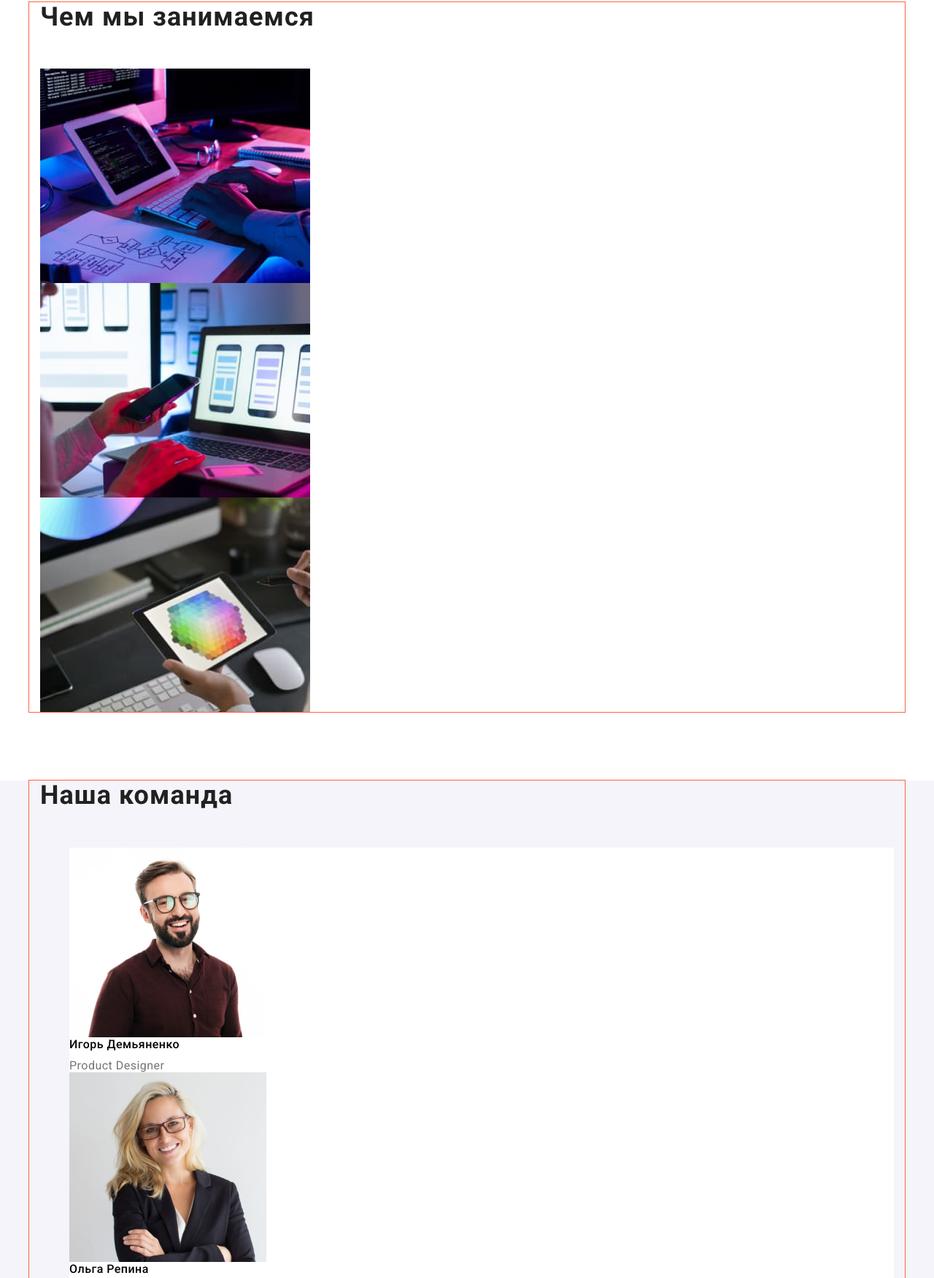
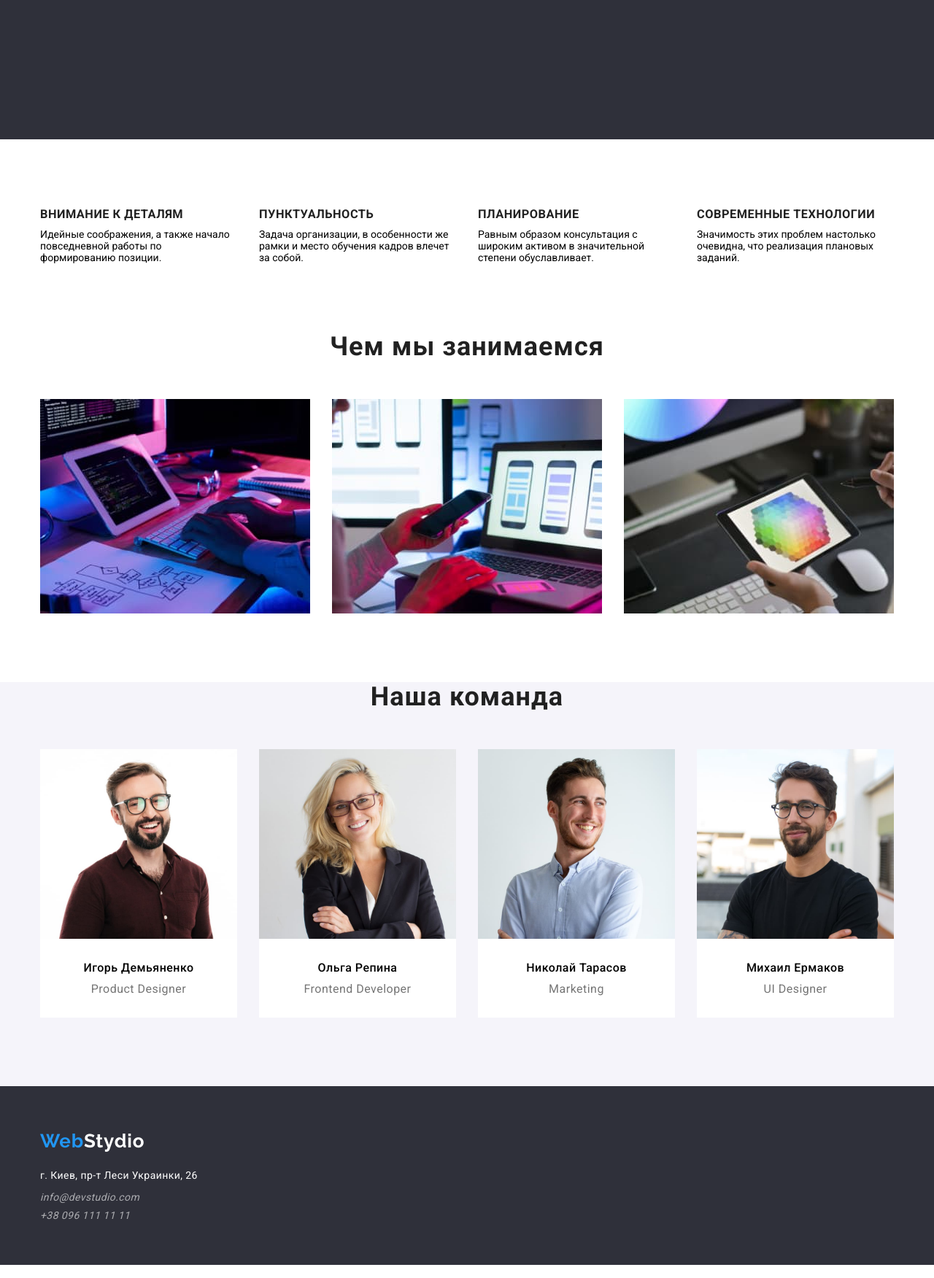
Before and after one commit to IrynaChernysheva/hw-3, a plain HTML site: page index.html in a window 1280 px wide. Shown: the part 490-2242 px from the top of the page at 73% size. Drawn offline with nearby package versions, Linux system fonts and the light colour scheme.

Commit message:
css-flex

```diff
--- a/css/styles.css
+++ b/css/styles.css
@@ -33,21 +33,18 @@ img {
     padding-right: 15px;
     margin-left: auto;
     margin-right: auto;
-
-    outline: 1px solid tomato;
-
 }
 .list {
     margin-top: 0px;
     margin-bottom: 0px;
     padding: 0px;
-
 }
 
 /*верхняя линия*/
 .header-contanier {
     display: flex;
     align-items: center;
+    border-bottom: 1px solid #ECECEC;
 }
 
 .logo-blue {
@@ -77,7 +74,6 @@ img {
     letter-spacing: 0.03em;;
     color:var(--primary-white-color);
     text-decoration: none;
-
 }
 
 .navigtion-list {
@@ -85,7 +81,6 @@ img {
     align-items: center;
     margin-top: 0;
     margin-bottom: 0;
-
 }
 .navigtion-item {
     display: block;
@@ -164,6 +159,9 @@ img {
 .hero {
     background-color: #2F303A;
     text-align: center;
+    padding-top: 200px;
+    padding-bottom: 200px;
+    margin-bottom: 94px;
 }
 .hero-title {
     font-weight: 900;
@@ -174,6 +172,9 @@ img {
     color: var(--primary-white-color);
     margin-top: 0px;
     margin-bottom: 30px;
+    width: 696px;
+    margin-right: auto;
+    margin-left: auto;
 }
 .hero-navigtion {
     font-family: 'Roboto';
@@ -191,8 +192,6 @@ img {
     padding-right: 32px;
     padding-top: 10px;
     padding-bottom: 10px;
-
-
 }
 .hero-navigtion:focus,
 .hero-navigtion:active
@@ -200,6 +199,20 @@ img {
     background-color: var(--brend-color);
 }
 
+.list-peculiarities {
+    display: flex;
+    width: 1170px;
+    margin-top: 0;
+    margin-bottom: 0;
+    padding-left: 0;
+}
+.item-peculiarities {
+    width: 270px;
+    margin-right: 30px;
+}
+.item-peculiarities:last-child {
+    margin-right: 0;
+}
 .attention-to-detail,
 .punctuality,
 .planning,
@@ -211,7 +224,6 @@ img {
     color: var(--title-text-color);
     margin-top: 0px;
     margin-bottom: 10px;
-
 }
 
 .link-discription {
@@ -219,13 +231,19 @@ img {
     letter-spacing: 0.03em;
     color: var(--text-color);
     margin-bottom: 0px;
+
 }
 .peculiarities,
 .what-are-we-doing-pading {
+    display: flex;
     padding-bottom: 94px;
 }
 
 /*чем мы занимаемся*/
+.what-are-we-doing-h{
+    display: flex;
+    justify-content: center;
+}
 .what-are-we-doing {
     font-weight: 700;
     font-size: 36px;
@@ -234,7 +252,13 @@ img {
     color: var(--title-text-color);
     margin-top: 0px;
     margin-bottom: 50px;
-
+}
+.list-what-are-we-doing {
+    display: flex;
+    justify-content:space-between ;
+    padding: 0;
+    margin-top: 0;
+    margin-bottom: 0;
 }
 .going {
     background: url;
@@ -242,10 +266,13 @@ img {
     display: block;
     max-width: 100%;
     height: auto;
-
 }
 
 /*наша команда*/
+.our-team-h {
+    display: flex;
+    justify-content: center;
+}
 .our-team {
     font-weight: 700;
     font-size: 36px;
@@ -255,6 +282,11 @@ img {
     margin-top: 0px;
     margin-bottom: 50px;
 }
+.member-list {
+    display: flex;
+    justify-content: space-between;
+    padding: 0;
+}
 .member-title {
     font-weight: 500;
     font-size: 16px;
@@ -263,18 +295,22 @@ img {
     color: var(--title-text-color)1;
     margin-top: 0px;
     margin-bottom: 10px;
+    text-align: center;
 }
 .member-position {
     font-size: 16px;
     line-height: 1.19;
     letter-spacing: 0.03em;
     color:var(--text-color);
+    text-align: center;
+    margin-bottom: 30px;
 }
 .team {
     background-color: #F5F4FA;
 }
 .member-item {
     background-color: #ffffff;
+    margin-bottom: 94px;
 }
 .member-list {
     margin-top: 0px;
@@ -284,31 +320,52 @@ img {
     display: block;
     max-width: 100%;
     height: auto;
+    margin-bottom: 30px;
 }
 
 /*подвал*/
+
 .footer {
     background-color: #2F303A;
     padding-top: 60px;
     padding-bottom: 60px;
 }
+.footer-contanier {
+    display: flex;
+    flex-direction: column;
+}
+.logo-footer-group {
+    padding: 0;
+    margin-bottom: 20px;
+}
+.link-footer {
+    display: flex;
+    flex-direction: column;
+    padding-top: 0;
+    padding-bottom: 0;
+}
 .link-address {
+    display: block;
     line-height: 1.71;
     letter-spacing: 0.03em;
     color: var(--primary-white-color);
     font-style: normal;
-    margin-top: 20px;
-    margin-bottom: 10px;
+    margin-top: 0;
+    margin-bottom: 9px;
 }
+
 .group-mailto-footer,
 .group-tel-footer {
+    display: block;
     font-style:normal
     line-height: 1.71;
     letter-spacing: 0.03em;
     color: #ffffff99;
     text-decoration: none;
+}
+.group-mailto-footer{
     margin-top: 0;
-    margin-bottom: 10px;
+    margin-bottom: 9px;
 }
 .group-mailto-footer:hover,
 .group-mailto-footer:focus,
@@ -361,10 +418,42 @@ img {
 }
 .filter-title {
     display: flex;
+    align-items: center;
+    justify-content: center;
+    margin-top: 0;
+    margin-bottom: 30px;
+    padding: 0;
+}
+.filter-item {
     margin-top: 0;
     margin-bottom: 0;
     margin-right: 8px;
     padding-top: 94px;
+}
+.filter-item:last-child {
+    margin-right: 0;
+}
+.portfolio {
+    display: flex;
+    align-items: center;
+    flex-wrap: wrap;
+    justify-content: space-between;
+    padding: 0;
+    margin-top: 0;
+    margin-bottom: 94px;
+}
+.portfolio-list {
+    margin-bottom: 30px;
+    border: 1px solid #EEEEEE;
+}
+.portfolio-list:nth-child(n+7) {
+    margin-bottom: 0;
+}
+.portfolio-group {
+    padding-left: 24px;
+    padding-right: 24px;
+    padding-top: 0;
+    padding-bottom: 20px;
 }
 .portfolio-title {
     font-weight: 700;
@@ -374,23 +463,20 @@ img {
     color: var(--title-text-color);
     margin-top: 0px;
     margin-bottom: 4px;
+    width: 322px;
 }
 .portfolio-position {
     font-size: 16px;
     line-height: 1.87;
     letter-spacing: 0.03em;
     color: var(--text-color);
-}
-.portfolio {
-    margin-top: 0;
-    margin-bottom: 0;
+    width: 322px;
 }
 .portfolio-img {
     display: block;
     max-width: 100%;
     height: auto;
-
-
+    margin-bottom: 20px;
 }
 .link:focus,
 .link:hover {
@@ -399,10 +485,9 @@ img {
 .list,
 .member-item,
 .portfolio-list,
-.item,
+.item-peculiarities,
 .navigtion-item,
 .header-gruop-list,
 .filter-item {
     list-style-type: none;
-
 }
--- a/index.html
+++ b/index.html
@@ -56,20 +56,20 @@
         <section class="peculiarities section">
           <div class="contanier">
             <h2 class="peculiarities-title" hidden>Особенности</h2>
-            <ul class="list">
-                <li class="item">
+            <ul class="list-peculiarities">
+                <li class="item-peculiarities">
                     <h3 class="attention-to-detail">Внимание к деталям</h3>
                     <p class="link-description">Идейные соображения, а также начало повседневной работы по формированию позиции.</p>
                 </li>
-                <li class="item">
+                <li class="item-peculiarities">
                     <h3 class="punctuality">Пунктуальность</h3>
                     <p class="link-description">Задача организации, в особенности же рамки и место обучения кадров влечет за собой.</p>
                 </li>
-                <li class="item">
+                <li class="item-peculiarities">
                     <h3 class="planning">Планирование</h3>
                     <p class="link-description">Равным образом консультация с широким активом в значительной степени обуславливает.</p>
                 </li>
-                <li class="item">
+                <li class="item-peculiarities">
                     <h3 class="modern-technologies">Современные технологии</h3>
                     <p class="link-description">Значимость этих проблем настолько очевидна, что реализация плановых заданий.</p>
                 </li>
@@ -79,8 +79,10 @@
     <!--чем мы занимаемся-->
         <section class="what-are-we-doing-pading section">
           <div class="contanier">
+              <div class="what-are-we-doing-h">
                 <h2 class="what-are-we-doing">Чем мы занимаемся</h2>
-            <ul class="list">
+            </div>
+                <ul class="list-what-are-we-doing">
                 <li class="going">
                   <img src="./images/main/class/box-1.jpg" alt="программное обеспечение " width="370" height="294">
                 </li>
@@ -96,7 +98,9 @@
     <!--наша команда-->
         <section class="team section">
           <div class="contanier">
-            <h2 class="our-team">Наша команда</h2>
+            <div class="our-team-h">
+                <h2 class="our-team">Наша команда</h2>
+            </div>
             <ul class="member-list">
                 <li class="member-item">
                     <img class="member-img" src="./images/main/team/img.jpg" alt="Игорь Демьяненко" width="270" height="260">
@@ -132,11 +136,13 @@
     </main>
     <!--подвал-->
     <footer class="footer">
-        <div class="contanier">
-         <a class="logo-blue" href="./index.html">Web<span class="logo-footer" lang="en">Stydio</span>
-         </a>
+        <div class="contanier footer-contanier">
+            <div class="logo-footer-group">
+                <a class="logo-blue" href="./index.html">Web<span class="logo-footer" lang="en">Stydio</span>
+                </a>
+            </div>
          <div class="footer-navigtion">
-            <address class="link">
+            <address class="link-footer">
                 <a class="link-address">г. Киев, пр-т Леси Украинки, 26</a>
                 <ul class="list">
                     <li class="group"> <a class="group-mailto-footer" href="mailto:info@devstudio.com">info@devstudio.com</a>
```
Also changed, not shown: portfolio.html (+6 -4 lines).
